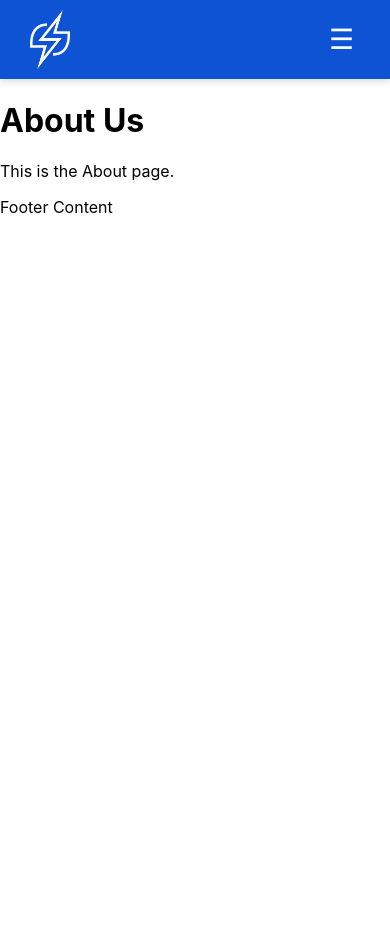
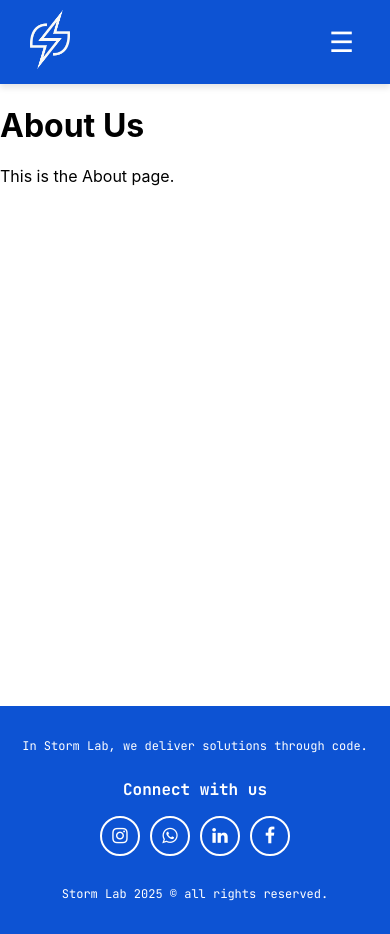
Before and after one commit to husainsaleh123/storm-lab-portfolio, a React (Vite) app: page /about in a window 390 px wide. Shown: the top 934 px of the page. Before the commit the page ends 844 px from the top, so only its background shows below. Built offline with nearby package versions, Linux system fonts and the light colour scheme.

Commit message:
navbar and footer both fully resposive and functional

```diff
--- a/index.html
+++ b/index.html
@@ -5,6 +5,7 @@
     <link rel="icon" type="image/svg+xml" href="/vite.svg" />
     <meta name="viewport" content="width=device-width, initial-scale=1.0" />
     <link href="https://fonts.googleapis.com/css2?family=JetBrains+Mono:wght@400;500;700&display=swap" rel="stylesheet">
+    <link rel="stylesheet" href="https://cdnjs.cloudflare.com/ajax/libs/font-awesome/5.15.3/css/all.min.css">
 
     <title>storm-lab</title>
   </head>
--- a/package.json
+++ b/package.json
@@ -18,6 +18,7 @@
     "cors": "^2.8.5",
     "dotenv": "^17.2.3",
     "express": "^5.1.0",
+    "font-awesome": "^4.7.0",
     "jsonwebtoken": "^9.0.2",
     "mongodb": "^6.20.0",
     "mongoose": "^8.19.0",
--- a/src/components/Footer/Footer.jsx
+++ b/src/components/Footer/Footer.jsx
@@ -1,10 +1,20 @@
 // src/components/Footer/Footer.jsx
 import React from 'react';
+import styles from "./Footer.module.scss";
+import 'font-awesome/css/font-awesome.min.css';  // Import Font Awesome if you used npm
 
 const Footer = () => {
   return (
-    <footer>
-      <p>Footer Content</p>
+    <footer className={styles.footer}>
+      <p className={styles.msg}>In Storm Lab, we deliver solutions through code.</p>
+      <h3>Connect with us</h3>
+      <div className={styles.socialIcons}>
+        <a href="#" className={styles.instagram}><i className="fa fa-instagram"></i></a>
+        <a href="#" className={styles.whatsapp}><i className="fa fa-whatsapp"></i></a>
+        <a href="#" className={styles.linkedin}><i className="fa fa-linkedin"></i></a>
+        <a href="#" className={styles.facebook}><i className="fa fa-facebook"></i></a>
+      </div>
+    <p className={styles.copyright}> Storm Lab 2025 &copy; all rights reserved.</p>
     </footer>
   );
 };
--- a/src/components/Footer/Footer.module.scss
+++ b/src/components/Footer/Footer.module.scss
@@ -0,0 +1,113 @@
+.footer {
+  width: 100%;
+  text-align: center;
+  background-color: #0d53d3;
+  padding: 30px 0;
+  color: white;
+  font-family: 'JetBrains Mono', monospace;
+}
+
+.msg {
+  font-size: 16px;
+  font-weight: 400;
+}
+
+h3 {
+  margin-top: 25px;
+  font-weight: 600;
+  font-size: 20px;
+}
+
+.copyright {
+  font-size: 14px;
+  margin-top: 30px;
+}
+
+/* Social media icons styling */
+.socialIcons {
+  display: flex;
+  justify-content: center; /* Align horizontally in the center */
+  align-items: center;  /* Vertically align the icons */
+  margin-top: 15px;
+  gap: 20px;  /* Add space between the icons */
+}
+
+.instagram, .whatsapp, .linkedin, .facebook {
+  font-size: 24px;
+  color: white;
+  transition: color 0.3s ease;
+  padding: 12px;
+  border: 2px solid white;
+  border-radius: 50%;  /* Circular icons */
+  width: 50px;  /* Icon size */
+  height: 50px;  /* Icon size */
+  display: flex;
+  justify-content: center;
+  align-items: center;
+}
+
+
+.instagram:hover, .whatsapp:hover, .linkedin:hover, .facebook:hover {
+  background-color: #f1f1f1;
+  color: #0d53d3;  /* Hover effect */
+}
+
+
+/* Responsive Design */
+
+/* Tablet - Screen size up to 1024px */
+@media (max-width: 1024px) {
+  .footer {
+    padding: 25px 0;
+  }
+
+  .socialIcons {
+    gap: 15px;  /* Slightly smaller gap between icons */
+  }
+
+  .instagram, .whatsapp, .linkedin, .facebook {
+    width: 45px;  /* Smaller icons */
+    height: 45px;
+  }
+
+  .msg {
+    font-size: 14px;  /* Slightly smaller text */
+  }
+
+  h3 {
+    font-size: 18px;
+  }
+
+  .copyright {
+    font-size: 12px;
+  }
+}
+
+/* Mobile - Screen size up to 800px */
+@media (max-width: 800px) {
+  .footer {
+    padding: 20px 0;
+  }
+
+  .socialIcons {
+    gap: 10px;  /* Reduced gap for small screens */
+  }
+
+  .instagram, .whatsapp, .linkedin, .facebook {
+    width: 40px;  /* Even smaller icons */
+    height: 40px;
+    font-size: 18px;
+  }
+
+  .msg {
+    font-size: 12px;  /* Further reduced text size */
+  }
+
+  h3 {
+    font-size: 16px;
+  }
+
+  .copyright {
+    font-size: 12px;
+  }
+}
--- a/src/components/Header/Header.jsx
+++ b/src/components/Header/Header.jsx
@@ -15,7 +15,7 @@ const Header = () => {
 
   return (
     <header className={styles.header}>
-      <img className={styles.logo} src="src/assets/images/logo.png" alt="Logo" />
+      <Link to="/"><img className={styles.logo} src="src/assets/images/logo.png" alt="Logo" /></Link>
 
        {/* Hamburger button */}
       <button
--- a/src/pages/About/About.jsx
+++ b/src/pages/About/About.jsx
@@ -1,13 +1,16 @@
 // src/pages/About/About.jsx
 
 import React from 'react';
+import styles from '../About/About.module.scss'
 
 const About = () => {
   return (
-    <div>
-      <h1>About Us</h1>
-      <p>This is the About page.</p>
-    </div>
+    <main>
+      <div class="about">
+          <h1>About Us</h1>
+          <p>This is the About page.</p>
+      </div>
+    </main>
   );
 };
 
--- a/src/pages/About/About.module.scss
+++ b/src/pages/About/About.module.scss
@@ -0,0 +1,7 @@
+main{
+    min-height: 600px;
+}
+
+main .about{
+    padding: 20px;
+}
--- a/src/pages/App/App.jsx
+++ b/src/pages/App/App.jsx
@@ -1,5 +1,6 @@
 import React from 'react';
 import { Routes, Route, BrowserRouter as Router, Navigate } from 'react-router-dom';
+import 'font-awesome/css/font-awesome.min.css';
 
 // Import your page components
 import Home from '../Home/Home';
```
Also changed, not shown: 1 other file (tests, documents, lock files or other folders).
